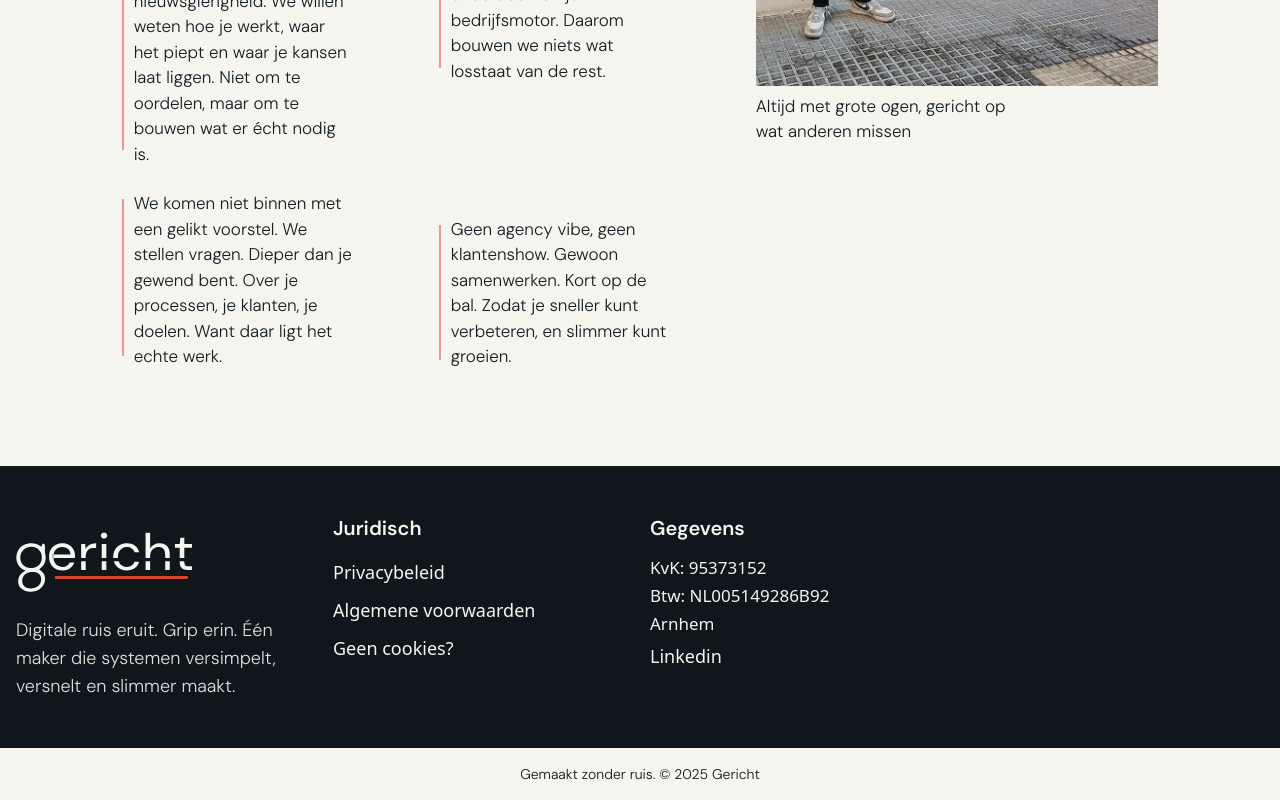
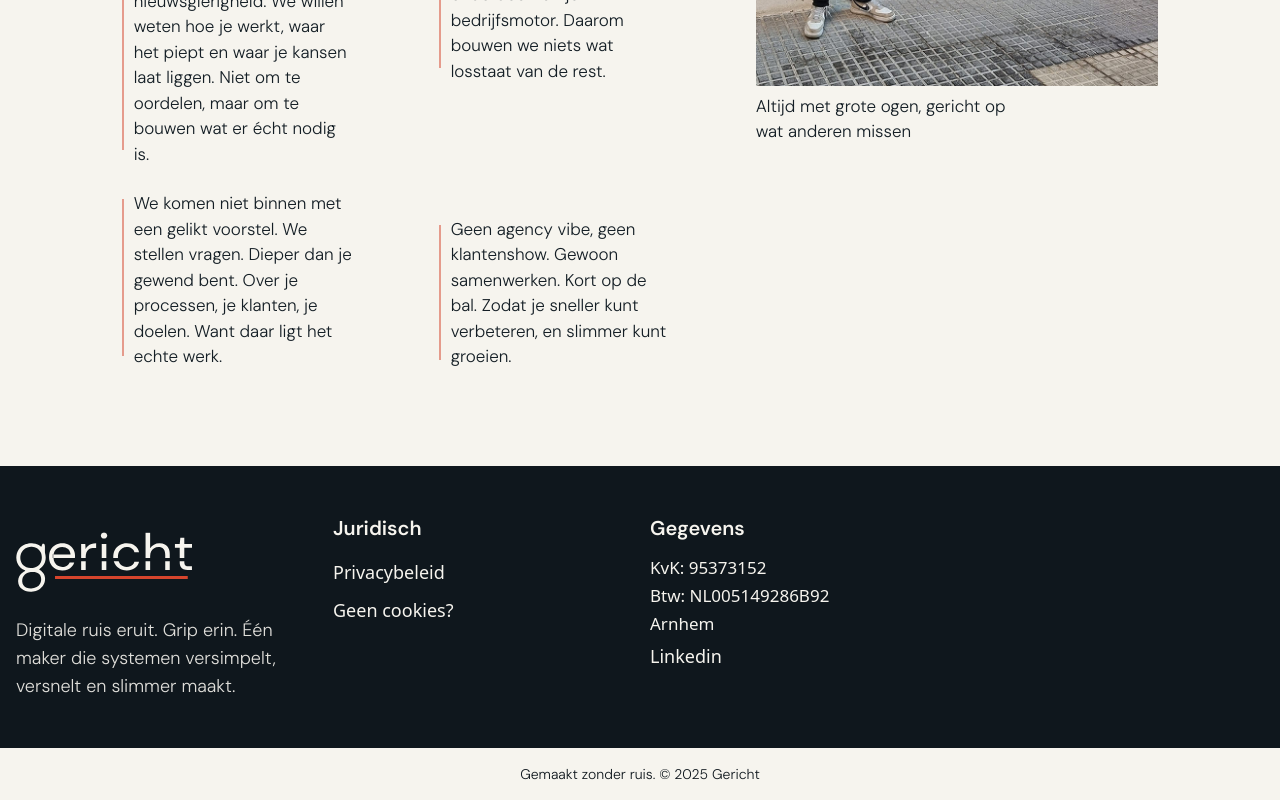
Before and after one commit to taipo1/exit-code-website, a Next.js app: page / in a window 1280 px wide. Shown: the part 2625-3425 px from the top of the page. Built offline with nearby package versions, Linux system fonts and the light colour scheme.

Commit message:
Update index.tsx

```diff
--- a/src/components/footer/index.tsx
+++ b/src/components/footer/index.tsx
@@ -23,9 +23,9 @@ const Footer = () => {
           <Link linkStyle="text" href="/privacy">
             Privacybeleid
           </Link>
-          <Link linkStyle="text" href="/algemene-voorwaarden">
+          {/* <Link linkStyle="text" href="/algemene-voorwaarden">
             Algemene voorwaarden
-          </Link>
+          </Link> */}
           <Link linkStyle="text" href="/geen-cookies">
             Geen cookies?
           </Link>
```
